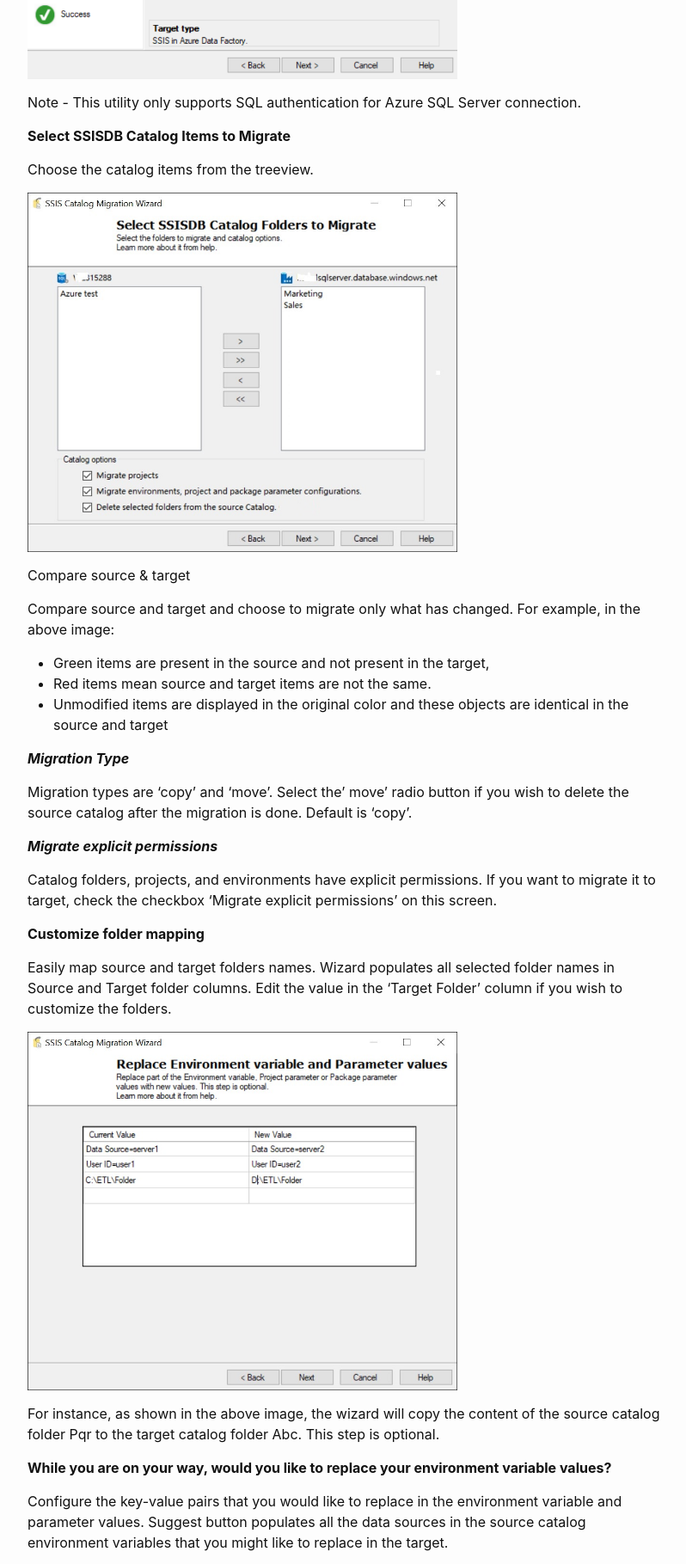
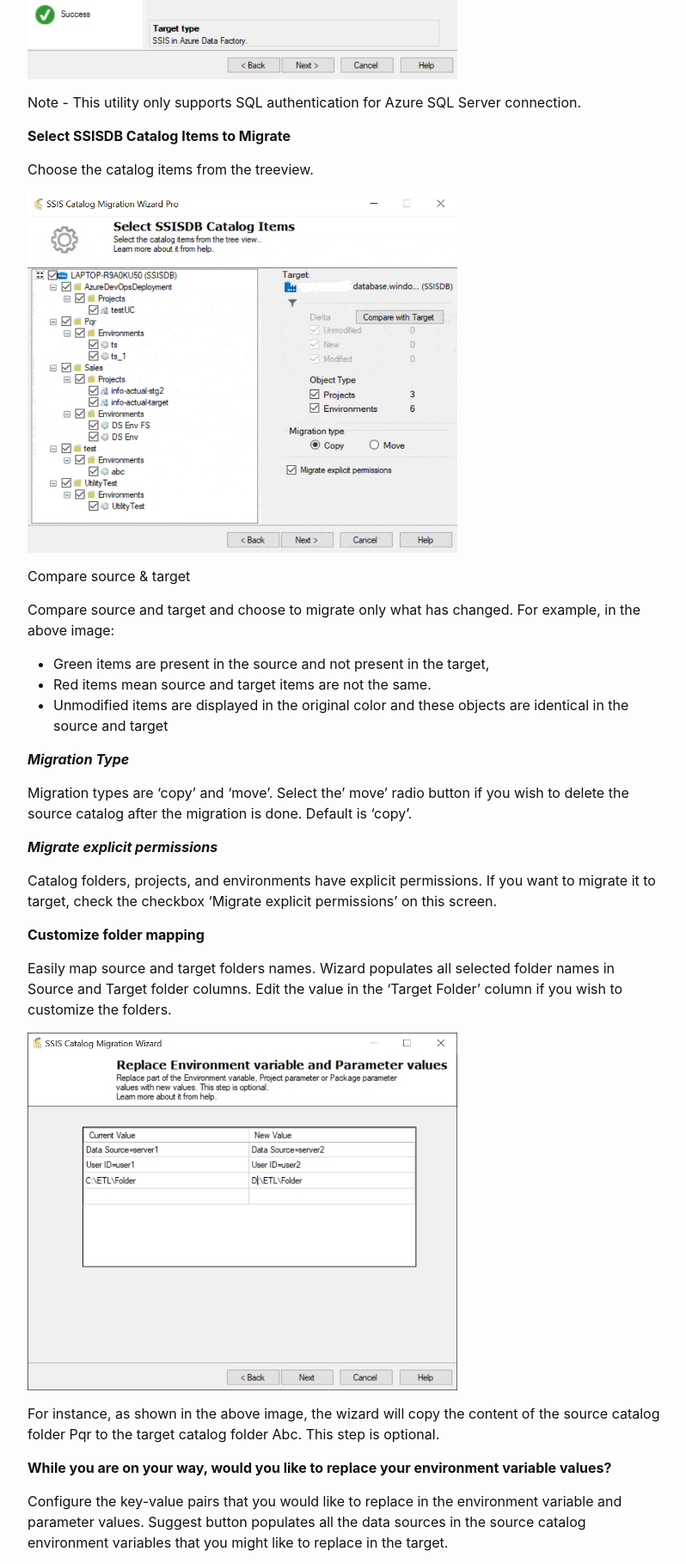
Before and after one commit to kr55/ssiscataloger, a Jekyll site: the page built from index.md, in a window 1280 px wide. Shown: the part 3118-4937 px from the top of the page at 86% size, without its empty margins (238-1036 px from the left). Built offline with Jekyll 4.4.1, drawn with Linux system fonts in a browser that asks for light colours; our own code applies the rules of GitHub Pages for plain Markdown files.

Commit message:
Update index.md

```diff
--- a/index.md
+++ b/index.md
@@ -59,7 +59,7 @@ Note - This utility only supports SQL authentication for Azure SQL Server connec
 
 Choose the catalog items from the treeview.
 
-<img src="media/ChooseCatalogFolders.jpg" width="500">
+<img src="media/ChooseItems.gif" width="500">
 
 Compare source & target
 
```
